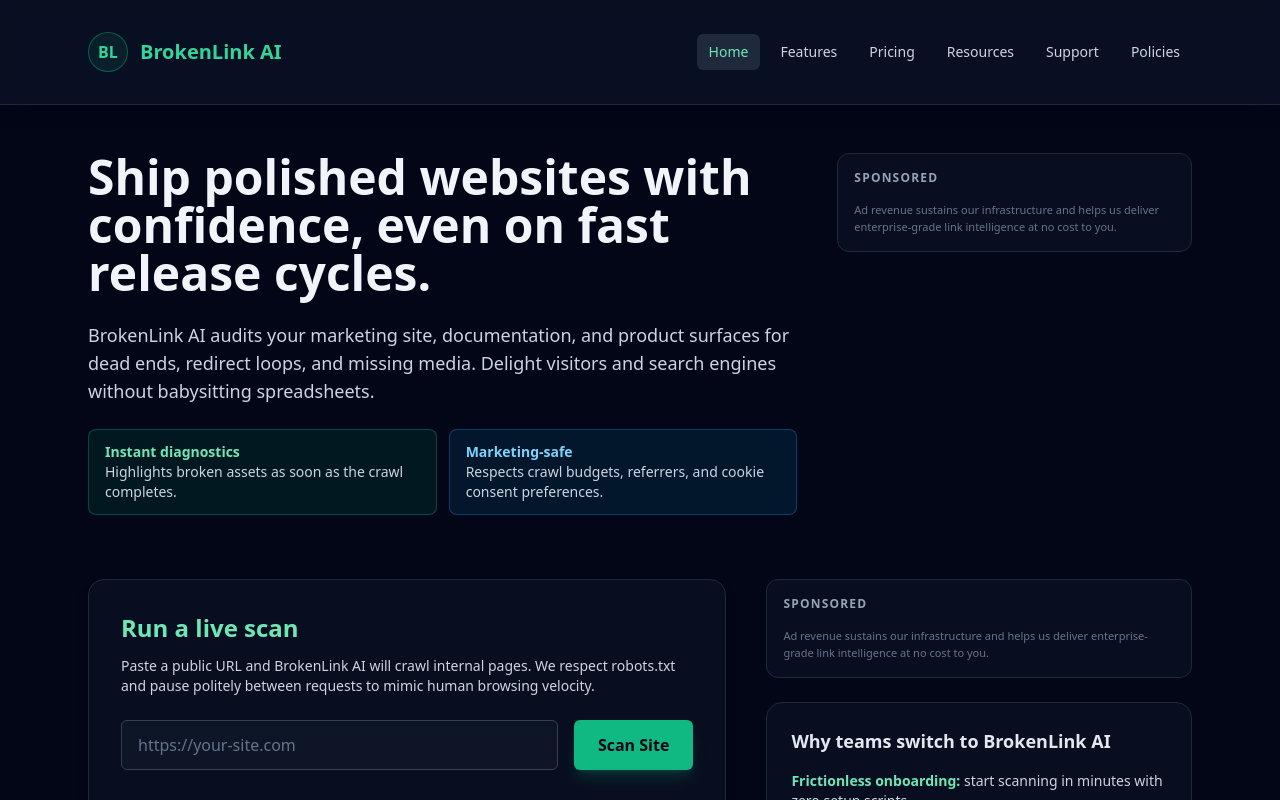
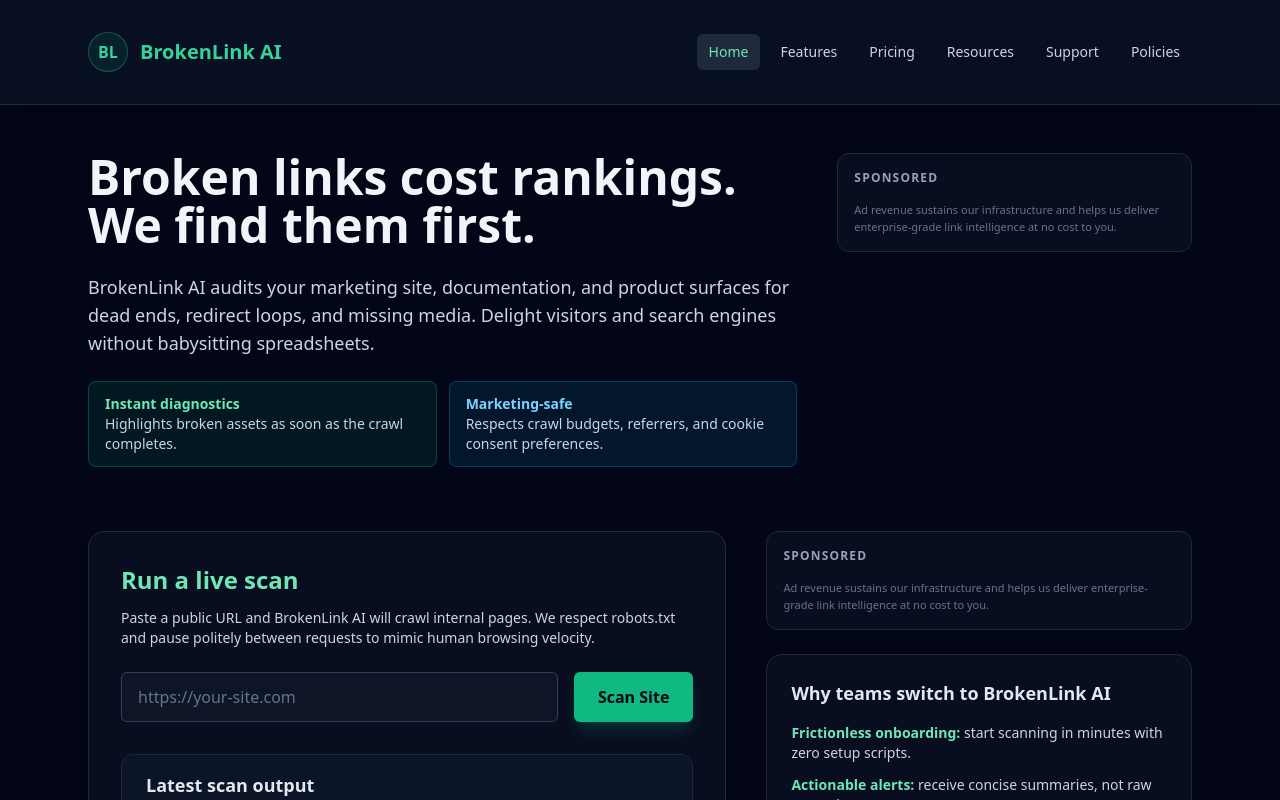
Before and after one commit to Homeland-ALPHA/BrokenLink-adsense-attempt, a React (Vite) app in the folder client/: page / in a window 1280 px wide. Shown: the top 800 px of the page. Built offline with nearby package versions, Linux system fonts and the light colour scheme; no server answers.

Commit message:
Update header text to emphasize link auditing

```diff
--- a/client/src/pages/Home.jsx
+++ b/client/src/pages/Home.jsx
@@ -75,7 +75,7 @@
       <section className="grid gap-10 lg:grid-cols-[2fr,1fr] lg:items-start">
         <div className="flex flex-col gap-6">
           <h1 className="text-3xl font-semibold leading-tight md:text-5xl">
-            Ship polished websites with confidence, even on fast release cycles.
+            Broken links cost rankings. We find them first.
           </h1>
           <p className="text-base text-slate-300 md:text-lg">
             BrokenLink AI audits your marketing site, documentation, and product surfaces for dead ends, redirect loops,
```
